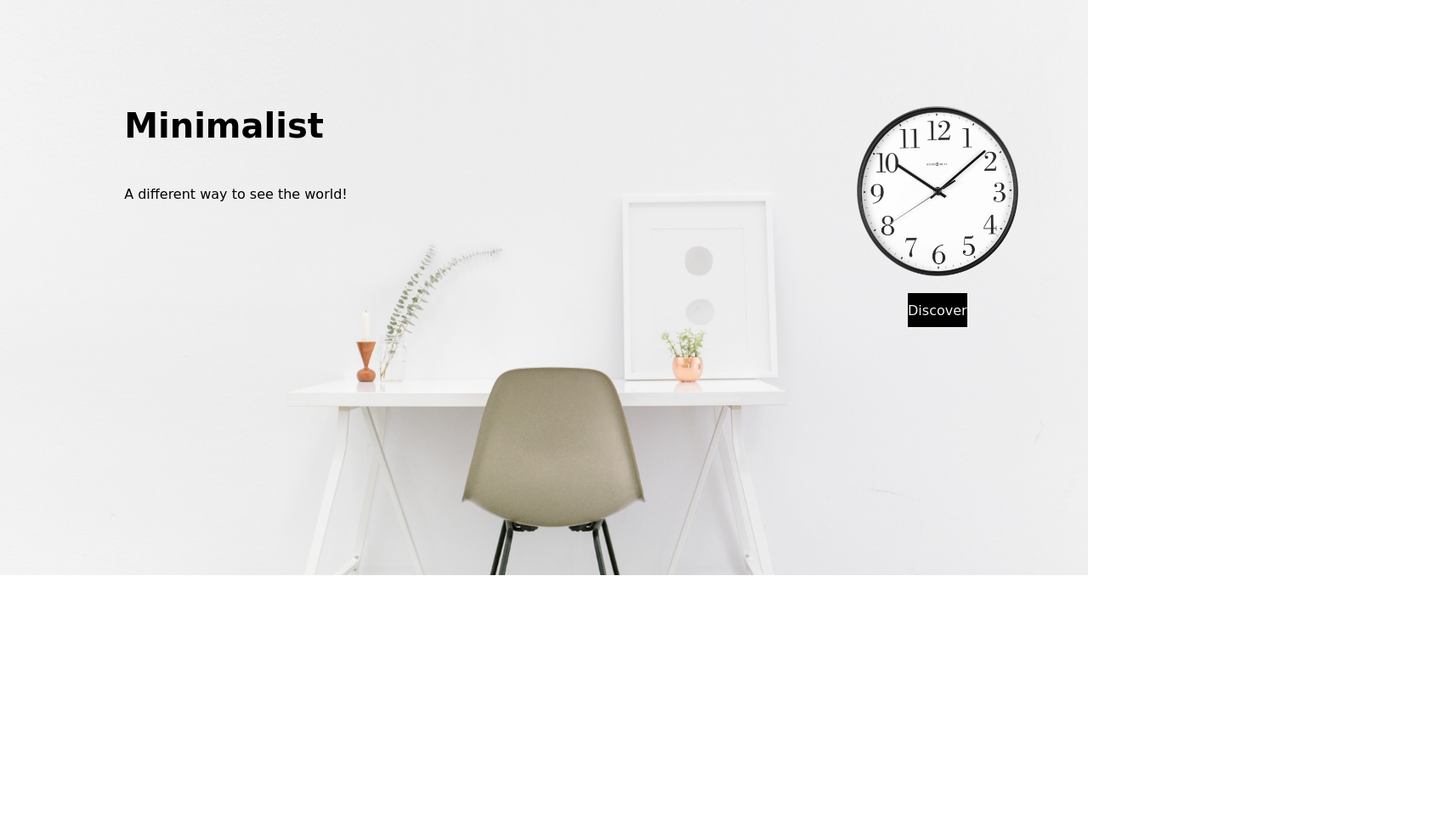
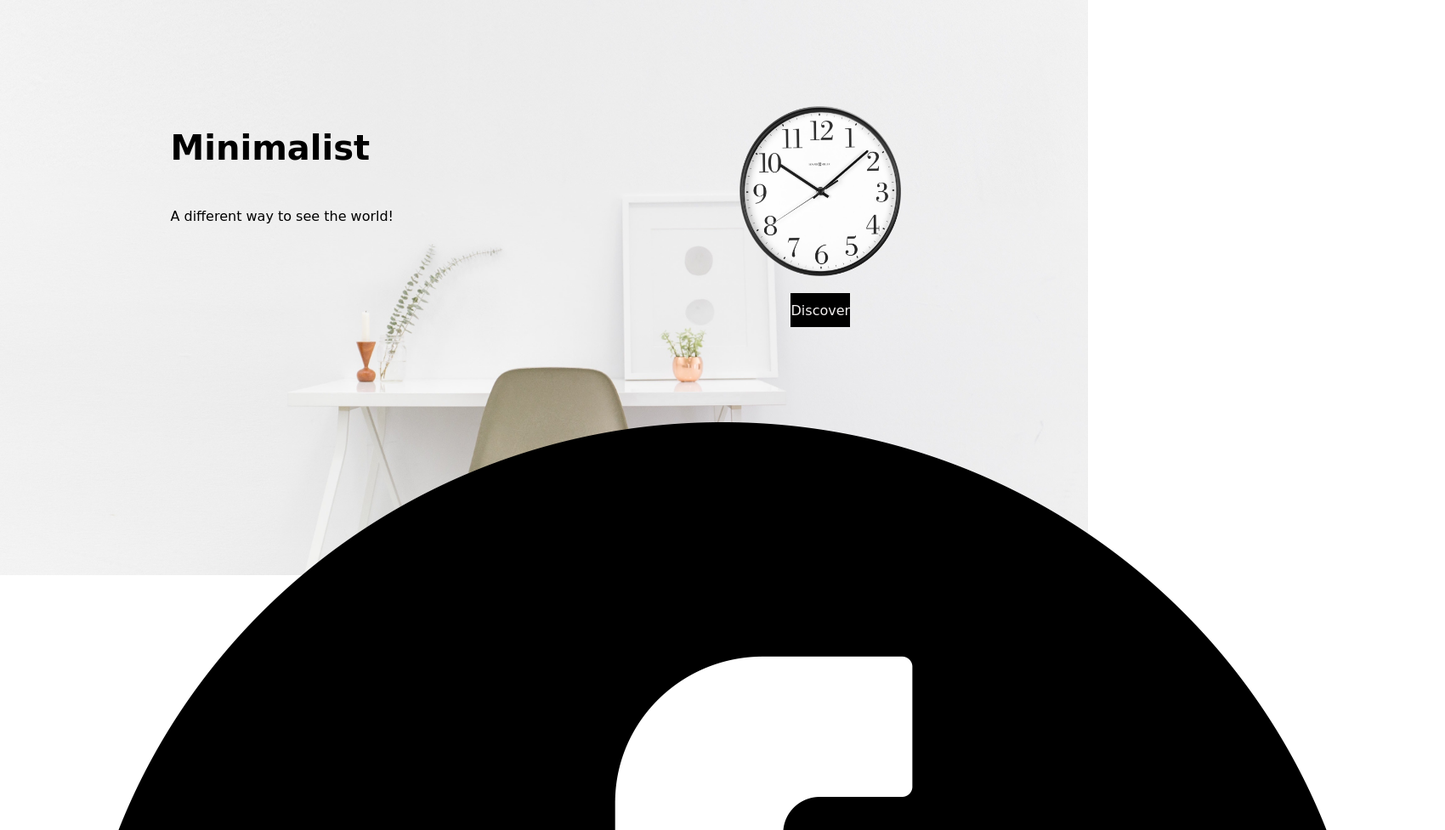
Before and after one commit to camargosproj/minimalim, a plain HTML site: page index.html in a window 1280 px wide. Shown: the part 123-1100 px from the top of the page at 85% size, 1700 px wide, since content can reach past the window. Before the commit the page ends 800 px from the top, so only its background shows below. Drawn offline with Linux system fonts and the light colour scheme; a web font is replaced by a local one.

Commit message:
Margin fixes and adding images to the footer

```diff
--- a/index.html
+++ b/index.html
@@ -30,6 +30,13 @@
 
             </div>
         </div>
+        <div class="footer">
+            <footer>
+                <img src="./img/facebook.png" alt="Facebook">
+                <img src="./img/instagram.png" alt="instagram">
+                <img src="./img/whatsapp.png" alt="whatsapp.png">
+            </footer>
+        </div>
     </div>
 
 
--- a/style.css
+++ b/style.css
@@ -45,13 +45,13 @@ nav ul li a:hover{
 
 
 .content{
-    margin: 10% 0% 0% 5%;
+    margin: 10% 0% 0% 0%;
     display: flex;
     justify-content: space-around;
 }
 .content-right{
     display: flex;
-    margin: 0 0 0 70px;
+    margin: 0% 2em 0 0;
     flex-direction: column;
     align-items: center;
     justify-content: center;
@@ -59,7 +59,7 @@ nav ul li a:hover{
 }
 
 .content-left{
-    margin-right: 30%;
+    margin: 1.6em 2em 0 .8em;
 }
 
 @keyframes drop{
```
Also changed, not shown: img/facebook.png (added), img/instagram.png (added), img/whatsapp.png (added).
